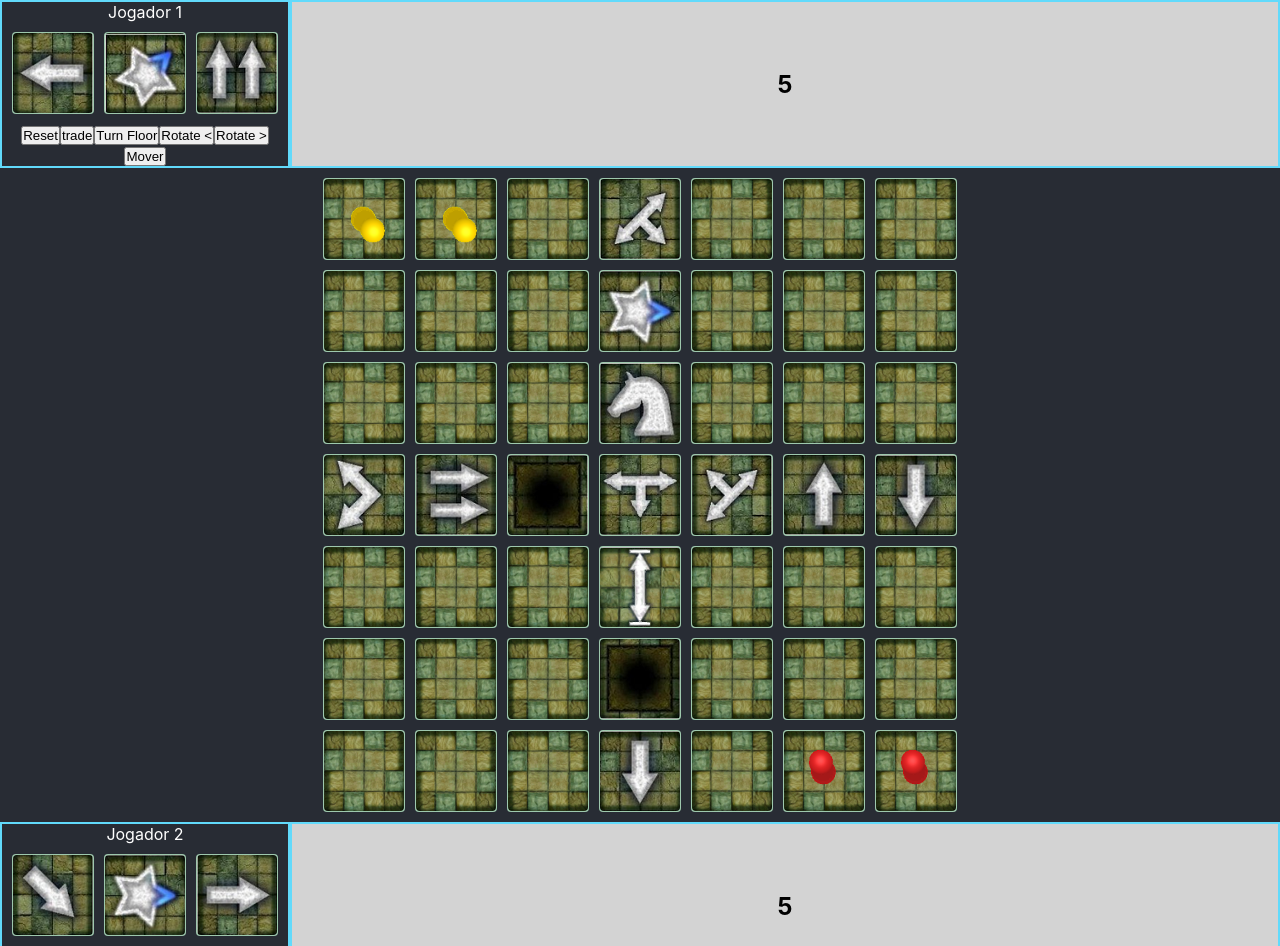
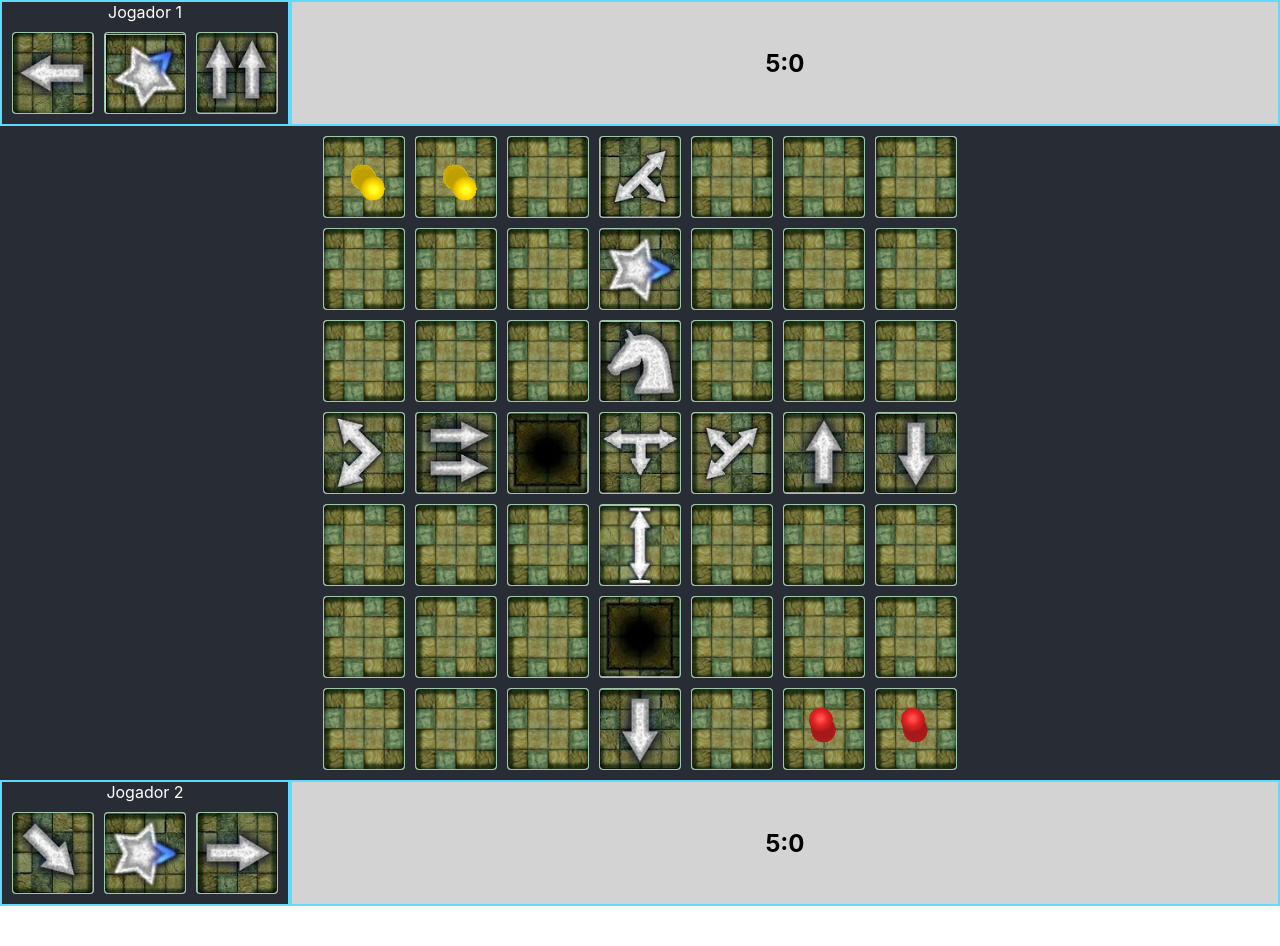
Before and after one commit to toguvr/tortus, a React (Create React App) app: page / in a window 1280 px wide. Shown: the top 946 px of the page. After the commit the page ends 906 px from the top, so only its background shows below. Built offline with nearby package versions, Linux system fonts and the light colour scheme.

Commit message:
subindo jogo finalizado

```diff
--- a/package.json
+++ b/package.json
@@ -13,6 +13,7 @@
     "react": "^18.2.0",
     "react-dom": "^18.2.0",
     "react-scripts": "5.0.1",
+    "react-timer-hook": "^3.0.5",
     "react-toastify": "^9.0.8",
     "styled-components": "^5.3.5",
     "typescript": "^4.7.4",
--- a/src/App.tsx
+++ b/src/App.tsx
@@ -29,6 +29,8 @@ import YSecond from "./assets/y.png";
 import YFirst from "./assets/Y.png";
 import { toast, ToastContainer } from "react-toastify";
 import "react-toastify/dist/ReactToastify.css";
+import { useTimer } from "react-timer-hook";
+import { type } from "@testing-library/user-event/dist/type";
 interface IOption {
   id: string;
   type: string;
@@ -37,6 +39,7 @@ interface IOption {
   yellow: boolean;
   red: boolean;
 }
+
 function App() {
   const [possibles, setPossibles] = useState([] as IOption[]);
   const [handPlayerOne, setHandPlayerOne] = useState([] as IOption[]);
@@ -52,9 +55,42 @@ function App() {
 
   const [moving, setMoving] = useState(false);
   const [playerTurn, setPlayerTurn] = useState(1);
-  const [timerPlayerOne, setTimerPlayerOne] = useState(5);
-  const [timerPlayerTwo, setTimerPlayerTwo] = useState(5);
+  const [timerPlayerOneOver, setTimerPlayerOneOver] = useState(false);
+  const [timerPlayerTwoOver, setTimerPlayerTwoOver] = useState(false);
+  const [timerPlayerOne, setTimerPlayerOne] = useState(() => {
+    const time = new Date();
+    time.setSeconds(time.getSeconds() + 300);
+    return time;
+  });
+  const [timerPlayerTwo, setTimerPlayerTwo] = useState(() => {
+    const time = new Date();
+    time.setSeconds(time.getSeconds() + 300);
+    return time;
+  });
+  const {
+    seconds,
+    minutes,
 
+    start,
+    pause,
+
+    restart,
+  } = useTimer({
+    expiryTimestamp: timerPlayerOne,
+    onExpire: () => setTimerPlayerOneOver(true),
+    autoStart: false,
+  });
+  const {
+    seconds: secondsTwo,
+    minutes: minutesTwo,
+    start: startTwo,
+    pause: pauseTwo,
+    restart: restartTwo,
+  } = useTimer({
+    expiryTimestamp: timerPlayerTwo,
+    onExpire: () => setTimerPlayerTwoOver(true),
+    autoStart: false,
+  });
   const options = [
     { type: "Y", quantity: 2 },
     { type: "l", quantity: 3 },
@@ -139,10 +175,13 @@ function App() {
     embaralhado[1].yellow = true;
     embaralhado[47].red = true;
     embaralhado[48].red = true;
+    const time = new Date();
+    time.setSeconds(time.getSeconds() + 300);
     setPossibles(embaralhado);
     setPlayerTurn(0);
-    setTimerPlayerOne(5);
-    setTimerPlayerTwo(5);
+
+    restart(time, false);
+    restartTwo(time, false);
   }
 
   useEffect(() => {
@@ -165,8 +204,11 @@ function App() {
   function onFloorClick(
     item: IOption,
     state: IOption,
-    setState: React.Dispatch<React.SetStateAction<IOption>>
+    setState: React.Dispatch<React.SetStateAction<IOption>>,
+    hand: boolean
   ) {
+    console.log("item", item);
+    console.log("state", state);
     if (item.red || item.yellow) {
       if (state.id) {
         if (state.red || state.yellow) {
@@ -177,7 +219,7 @@ function App() {
 
       setState(item);
     } else {
-      if (state.id) {
+      if (state.id && !hand) {
         return setFloorToMoveSelected(item);
       }
       setState(item);
@@ -192,6 +234,9 @@ function App() {
     if (!newPossibles[itemIndex]) {
       return toast.error("Nenhum piso selecionado");
     }
+    if (newPossibles[itemIndex].tapped) {
+      return toast.error("Não pode rodar um piso virado");
+    }
 
     newPossibles[itemIndex].tapped = !newPossibles[itemIndex].tapped;
     return setPossibles(newPossibles);
@@ -204,6 +249,9 @@ function App() {
     );
     if (!newPossibles[itemIndex]) {
       return toast.error("Nenhum piso selecionado");
+    }
+    if (newPossibles[itemIndex].tapped) {
+      return toast.error("Não pode rodar um piso virado");
     }
 
     newPossibles[itemIndex]!.rotate += qty;
@@ -229,6 +277,9 @@ function App() {
 
     if (!newPossibles[itemFloorIndex]) {
       return toast.error("Nenhum piso encontrado");
+    }
+    if (newPossibles[itemFloorIndex].tapped) {
+      return toast.error("Não pode rodar um piso virado");
     }
 
     const handArr = playerTurn === 1 ? handPlayerOne : handPlayerTwo;
@@ -368,6 +419,13 @@ function App() {
   function changePlayerTurn(turnToChange: number) {
     if (playerTurn !== turnToChange) {
       setPlayerTurn(turnToChange);
+      if (turnToChange === 2) {
+        startTwo();
+        pause();
+      } else {
+        start();
+        pauseTwo();
+      }
     }
   }
 
@@ -396,7 +454,8 @@ function App() {
                   onFloorClick(
                     possible,
                     handPlayerOneSelected,
-                    setHandPlayerOneSelected
+                    setHandPlayerOneSelected,
+                    true
                   )
                 }
                 rotate={possible.rotate}
@@ -410,21 +469,22 @@ function App() {
               </Floor>
             ))}
           </div>
+          {playerTurn === 1 && (
             <div>
               <button onClick={generateFloors}>Reset</button>
               <button onClick={trade}>{"trade"}</button>
               <button onClick={turnFloor}>Turn Floor</button>
               <button onClick={() => rotateFloor(-90)}>{"Rotate <"}</button>
               <button onClick={() => rotateFloor(90)}>{"Rotate >"}</button>
-            <button onClick={tunMoving}>{"Mover"}</button>
             </div>
+          )}
         </header>
         <Timer
-          timeOver={timerPlayerOne <= 0}
+          timeOver={timerPlayerOneOver}
           onClick={() => changePlayerTurn(2)}
           myTurn={playerTurn === 1}
         >
-          {timerPlayerOne}
+          {minutes + ":" + seconds}
         </Timer>
       </div>
       <div className="espaco">
@@ -434,7 +494,7 @@ function App() {
               selected={floorSelected.id === possible.id}
               selectedMove={floorToMoveSelected.id === possible.id}
               onClick={() =>
-                onFloorClick(possible, floorSelected, setFloorSelected)
+                onFloorClick(possible, floorSelected, setFloorSelected, false)
               }
               rotate={possible.rotate}
               key={possible.id}
@@ -465,7 +525,8 @@ function App() {
                   onFloorClick(
                     possible,
                     handPlayerTwoSelected,
-                    setHandPlayerTwoSelected
+                    setHandPlayerTwoSelected,
+                    true
                   )
                 }
                 rotate={possible.rotate}
@@ -479,21 +540,22 @@ function App() {
               </Floor>
             ))}
           </div>
+          {playerTurn === 2 && (
             <div>
               <button onClick={generateFloors}>Reset</button>
               <button onClick={trade}>{"trade"}</button>
               <button onClick={turnFloor}>Turn Floor</button>
               <button onClick={() => rotateFloor(-90)}>{"Rotate <"}</button>
               <button onClick={() => rotateFloor(90)}>{"Rotate >"}</button>
-            <button onClick={tunMoving}>{"Mover"}</button>
             </div>
+          )}
         </header>
         <Timer
-          timeOver={timerPlayerTwo <= 0}
+          timeOver={timerPlayerTwoOver}
           onClick={() => changePlayerTurn(1)}
           myTurn={playerTurn === 2}
         >
-          {timerPlayerTwo}
+          {minutesTwo + ":" + secondsTwo}
         </Timer>
       </div>
     </div>
```
Also changed, not shown: 1 other file (tests, documents, lock files or other folders). Lines whose indentation alone changed are shown as unchanged.
